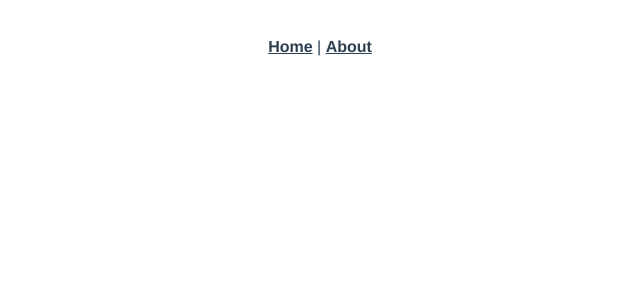
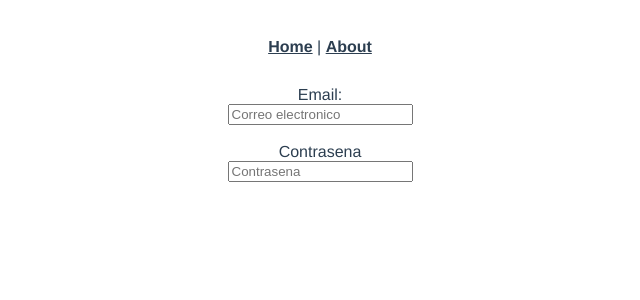
Before and after one commit to rebecamurillo/cj-webapp, a Vue app: page /#/login in a window 1280 px wide. Shown: the top 300 px of the page, without its empty margins (320-960 px from the left). Built offline with nearby package versions, Linux system fonts and the light colour scheme.

Commit message:
Add login page

```diff
--- a/src/router/index.ts
+++ b/src/router/index.ts
@@ -17,6 +17,11 @@ Vue.use(VueRouter)
     // this generates a separate chunk (about.[hash].js) for this route
     // which is lazy-loaded when the route is visited.
     component: () => import(/* webpackChunkName: "about" */ '../views/About.vue')
+  },
+  {
+    path: '/login',
+    name: 'Login',
+    component: () => import('../views/Login.vue')
   }
 ]
 
--- /dev/null
+++ b/src/views/Login.vue
@@ -0,0 +1,21 @@
+<template>
+  <div class="about">
+    <form>
+      <label for="email">Email:</label><br>
+      <input id="email" required="required" placeholder="Correo electronico" type="text" name="email">
+      <br><br>
+      <label for="password">Contrasena</label>
+      <br>
+      <input id="email" required="required" placeholder="Contrasena" name="password" type="password">
+    </form>
+  </div>
+</template>
+
+<script lang="ts">
+import { Component, Prop, Vue } from 'vue-property-decorator';
+
+@Component
+export default class HelloWorld extends Vue {
+  @Prop() private msg!: string;
+}
+</script>
```
Also changed, not shown: 1 other file (tests, documents, lock files or other folders).
